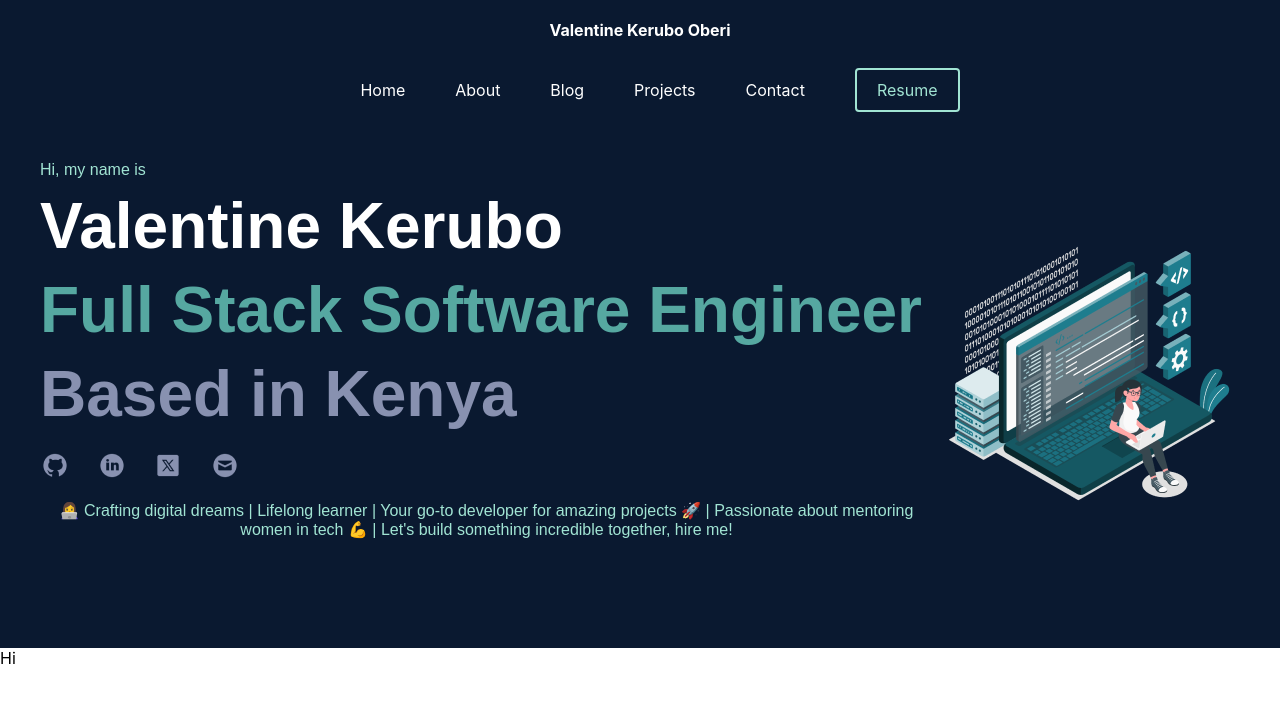
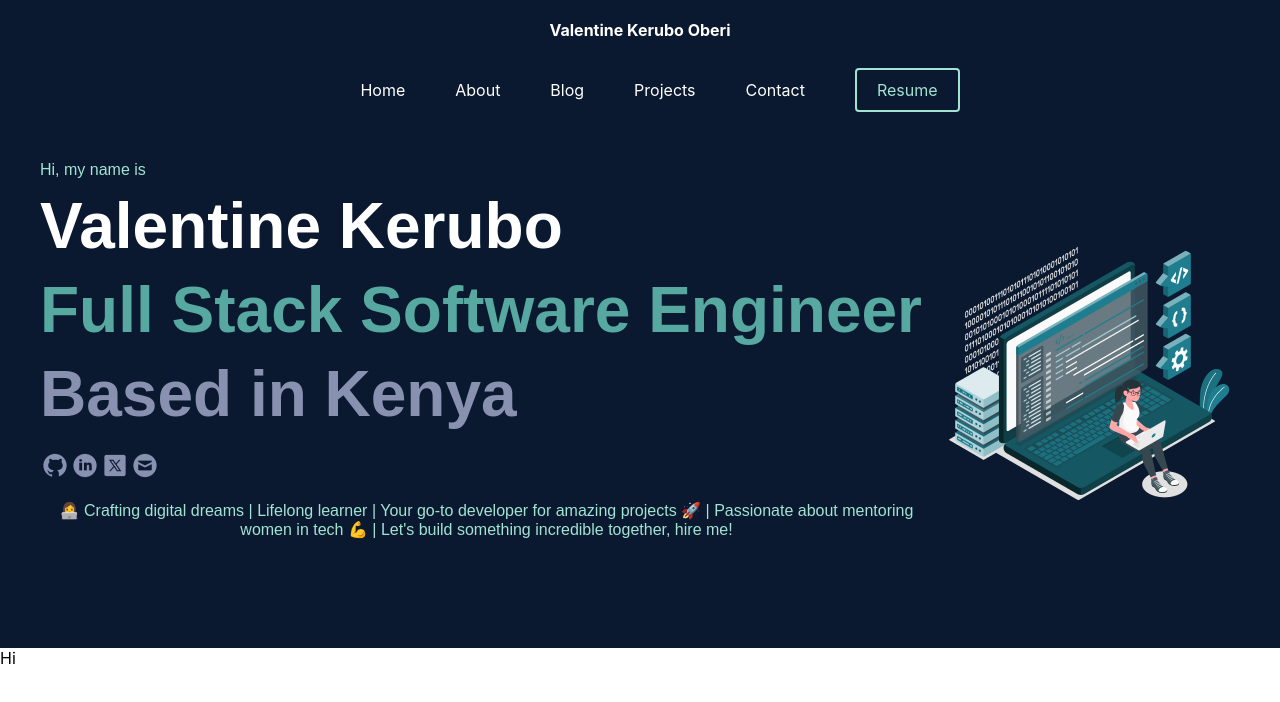
Before and after one commit to Vkerubo/my-portolio, a React (Create React App) app: page / in a window 1280 px wide. Shown: the top 702 px of the page. Built offline with nearby package versions, Linux system fonts and the light colour scheme.

Commit message:
add icons tool tip

```diff
--- a/src/components/HeroSection.js
+++ b/src/components/HeroSection.js
@@ -59,7 +59,6 @@ const LocationText = styled.div`
 const IconsRow = styled.div`
   display: flex;
   flex-direction: row;
-  justify-content: space-between;
   width: 200px;
   margin-top: 20px;
 `;
@@ -68,7 +67,30 @@ const Icon = styled.a`
   width: 30px;
   height: 30px;
   cursor: pointer;
+  position: relative;
+
+  &::after {
+    content: attr(
+      data-tooltip
+    ); /* Display the data-tooltip attribute as content */
+    position: absolute;
+    background-color: #000;
+    color: #fff;
+    padding: 4px 8px;
+    border-radius: 4px;
+    font-size: 14px;
+    opacity: 0; /* Initially hidden */
+    transition: opacity 0.2s ease-in-out;
+    bottom: 30px; /* Adjust the tooltip position */
+    left: 50%;
+    transform: translateX(-50%);
+  }
+
+  &:hover::after {
+    opacity: 1; /* Show the tooltip on hover */
+  }
 `;
+
 
 const DescriptionText = styled.div`
   font-size: 16px;
@@ -96,22 +118,35 @@ function HeroSection() {
           <SubText>Full Stack Software Engineer</SubText>
           <LocationText>Based in Kenya</LocationText>
           <IconsRow>
-            <Icon href="https://github.com/Vkerubo" target="_blank">
+            <Icon
+              href="https://github.com/Vkerubo"
+              target="_blank"
+              data-tooltip="GitHub"
+            >
               <img src={GithubIcon} alt="GitHub" />
             </Icon>
             <Icon
               href="https://linkedin.com/in/valentinekerubo"
               target="_blank"
+              data-tooltip="LinkedIn"
             >
               <img src={LinkedInIcon} alt="LinkedIn" />
             </Icon>
-            <Icon href="https://twitter.com/Kerubo_____" target="_blank">
+            <Icon
+              href="https://twitter.com/Kerubo_____"
+              target="_blank"
+              data-tooltip="Twitter"
+            >
               <img src={XIcon} alt="Twitter" />
             </Icon>
-            <Icon href="mailto:kerubovalentine1@gmail.com">
+            <Icon
+              href="mailto:kerubovalentine1@gmail.com"
+              data-tooltip="Email Me"
+            >
               <img src={EmailIcon} alt="Email" />
             </Icon>
           </IconsRow>
+
           <DescriptionText>
             👩‍💻 Crafting digital dreams | Lifelong learner | Your go-to developer
             for amazing projects 🚀 | Passionate about mentoring women in tech
```
